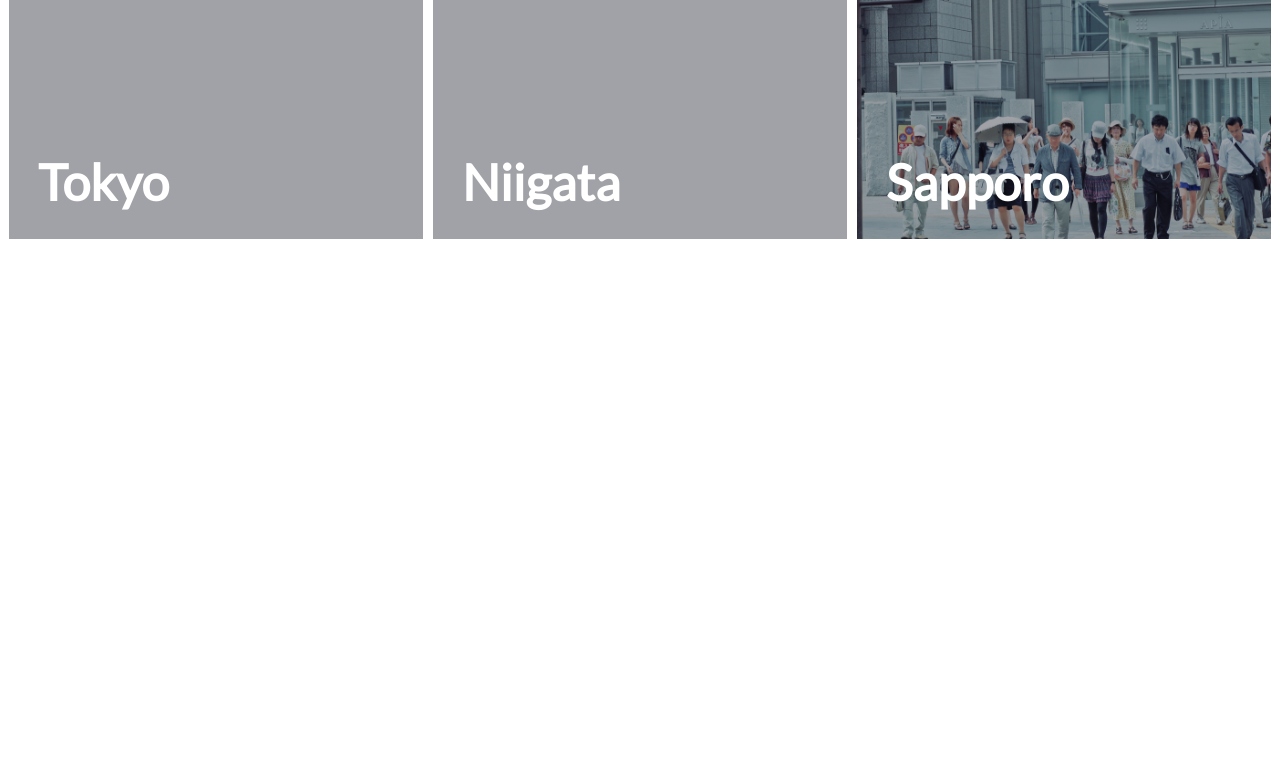
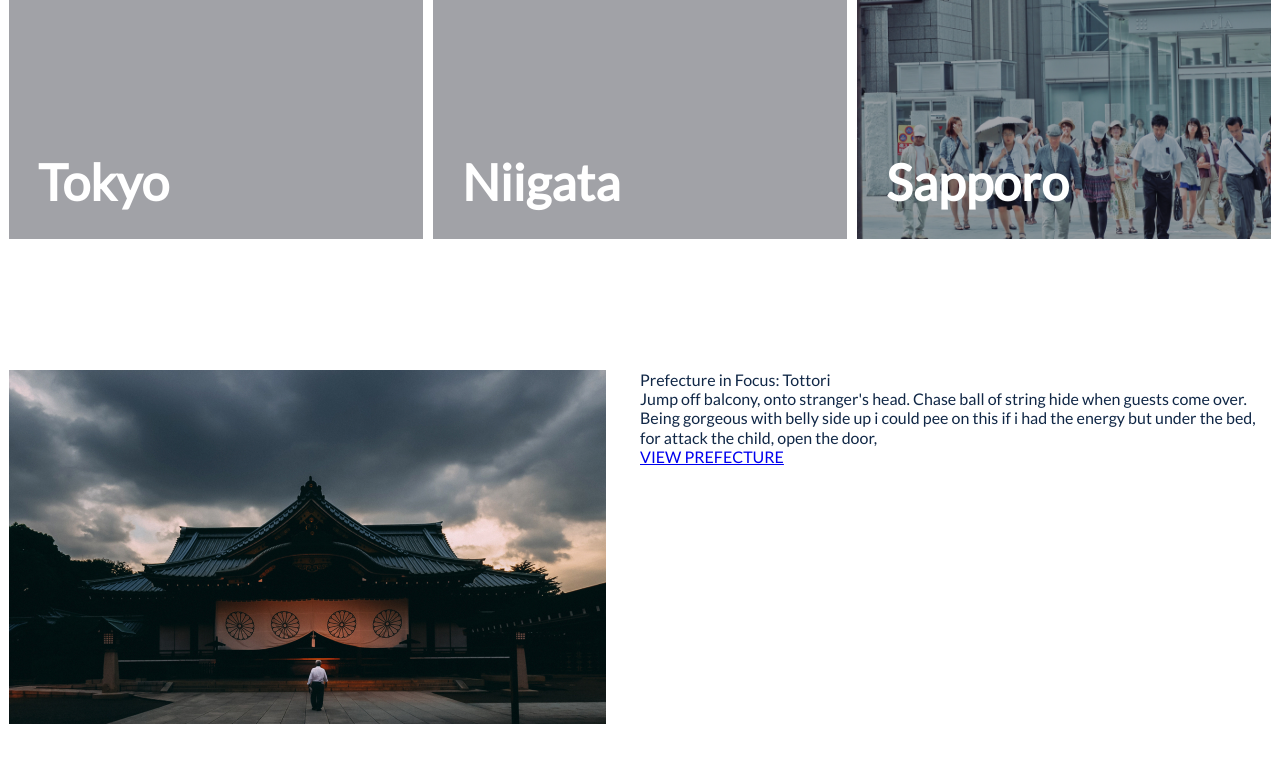
Before and after one commit to EugeneDashko/travel, a website: page src/index.html in a window 1280 px wide. Shown: the part 1820-2583 px from the top of the page. Before the commit the page ends 2190 px from the top, so only its background shows below. Drawn offline with nearby package versions, Linux system fonts and the light colour scheme; files that its build step writes are made by us from their sources; files whose address does not match are found by name.

Commit message:
working on tour

```diff
--- a/gulp/version.json
+++ b/gulp/version.json
@@ -1,3 +1,3 @@
 {
-    "main": "20221023165032"
+    "main": "20221023225636"
 }
--- /dev/null
+++ b/src/html/tour.html
@@ -0,0 +1,20 @@
+<div class="tours">
+    <!-- контейнер ограничивающий по ширине блок-->
+    <div class="wrapper-full">
+        <!--контейнер для грида-->
+        <div class="tours__tour tour">
+            <div class="tour__pic">
+                <img src="@img/tour1.jpg" alt="Prefecture in Focus: Tottori" class="tour__thumb">
+            </div>
+            <div class="tour__info">
+                <h3 class="tour__title">
+                        Prefecture in Focus: Tottori
+                </h3>
+                <p class="tour__description">
+                    Jump off balcony, onto stranger's head. Chase ball of string hide when guests come over. Being gorgeous with belly side up i could pee on this if i had the energy but under the bed, for attack the child, open the door,
+                </p>
+                <a href="#" class="tour__more">VIEW PREFECTURE</a>
+            </div>
+        </div>
+    </div>
+</div>
--- a/src/index.html
+++ b/src/index.html
@@ -9,6 +9,7 @@
     @@include('html/intro.html',{})
     @@include('html/benefits.html',{})
     @@include('html/places.html',{})
+    @@include('html/tour.html',{})
   </main>
 <script src="js/app.min.js"></script>
 </body>
--- /dev/null
+++ b/src/scss/blocks/tour.scss
@@ -0,0 +1,9 @@
+.tours {
+    margin-bottom: 139px;
+}
+
+.tours__tour {
+    display: grid;
+    grid-template-columns: repeat(2, 1fr);
+    grid-gap: o 108px;
+}
--- a/src/scss/style.scss
+++ b/src/scss/style.scss
@@ -380,6 +380,8 @@ textarea {
 @import "blocks/intro";
 @import "blocks/benefits";
 @import "blocks/places";
+@import "blocks/tour";
+
 
 .wrapper { // нужен для ограничения ширины и выравнивания контента
     max-width: 1060px; // блок для контента
```
Also changed, not shown: dist/css/style.css, dist/css/style.min.css, dist/img/stack/sprite.stack.html, dist/img/tour1.jpg (added), dist/img/tour2.jpg (added), dist/index.html, src/img/tour1.jpg (added), src/img/tour2.jpg (added).
